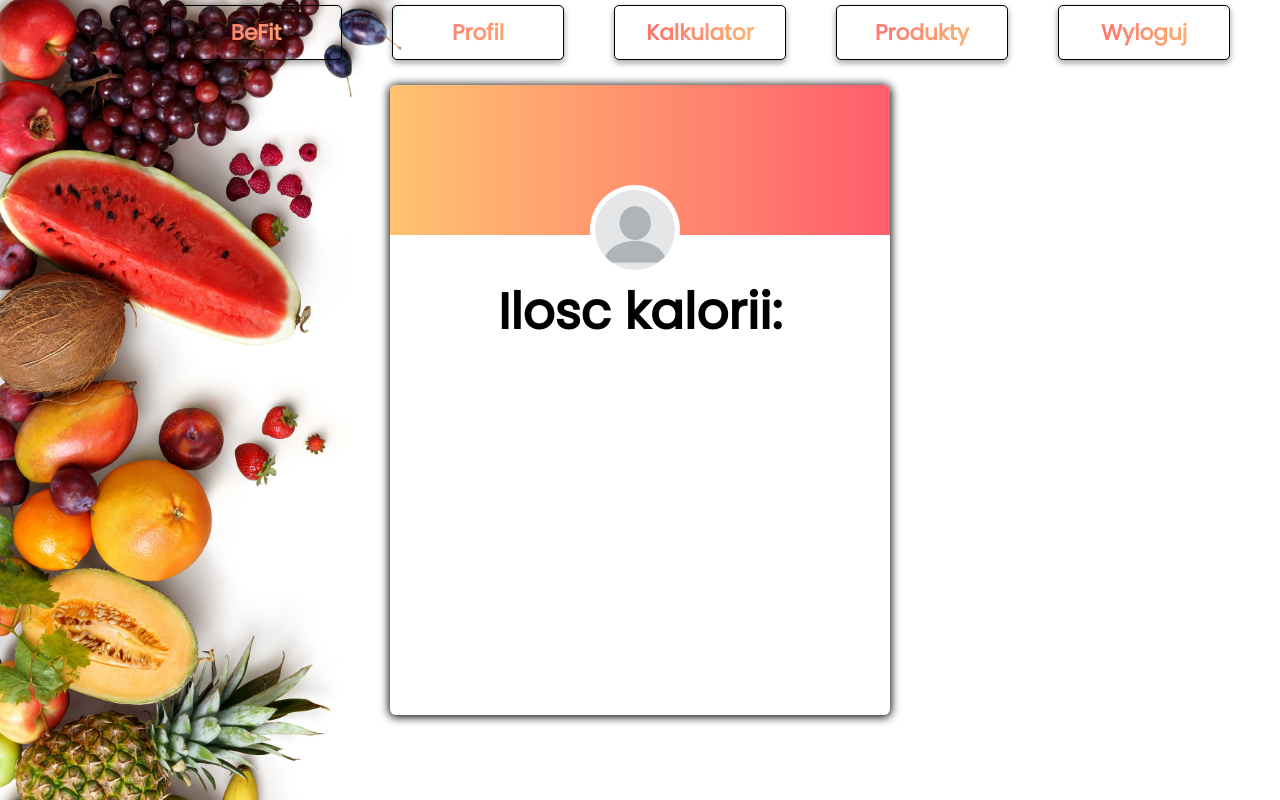
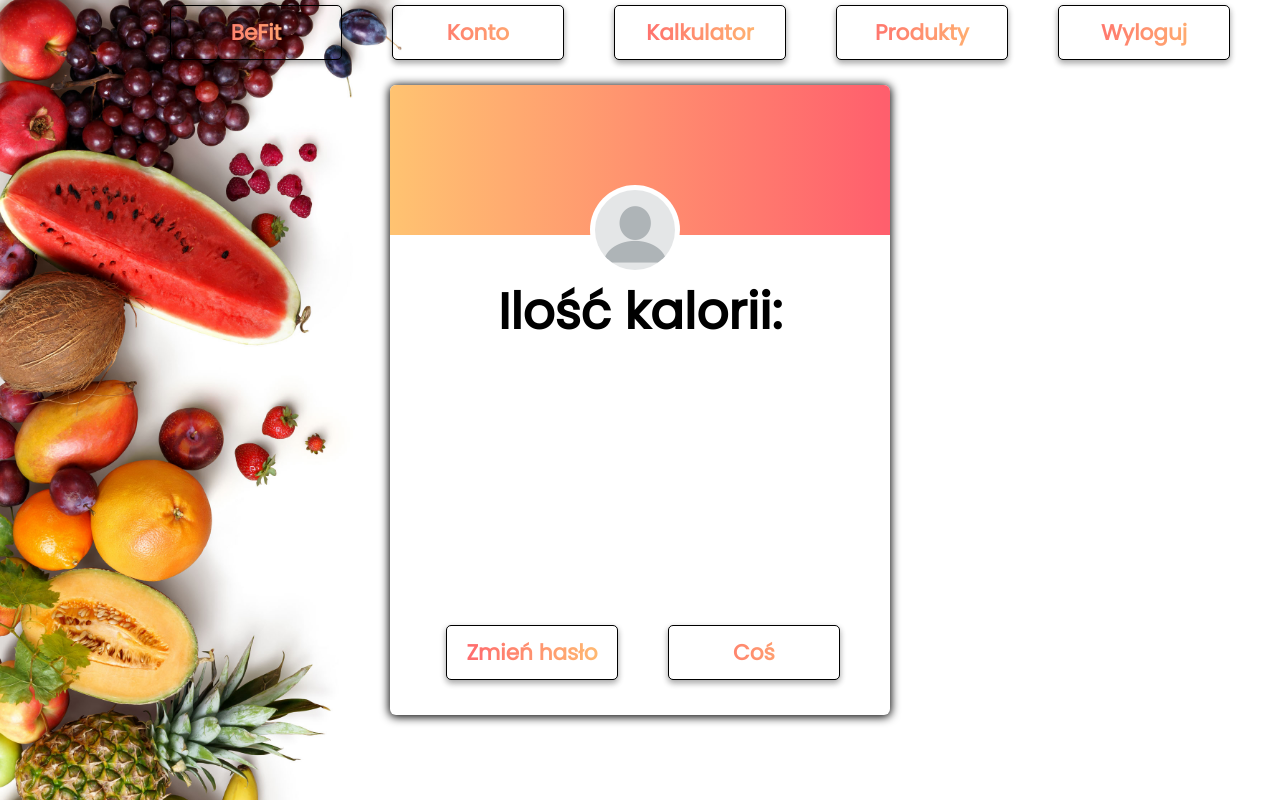
Before and after one commit to krzysztof-github/inzynieria, a PHP site: page /paneluzytkownika.php in a window 1280 px wide. Run offline with PHP 8.4, Linux system fonts and the light colour scheme.

Commit message:
Paneluzytkownika1

```diff
--- a/paneluzytkownika.php
+++ b/paneluzytkownika.php
@@ -17,7 +17,7 @@
 					<li><a href="logout.php">Wyloguj</a></li>
 					<li><a href="wyszukiwarka.php">Produkty</a></li>
 					<li><a href="kalkulator.php">Kalkulator</a></li>
-					<li><a href="paneluzytkownika.php">Profil</a></li>
+					<li><a href="paneluzytkownika.php">Konto</a></li>
 					<li><a href="index.php">BeFit</a></li>
 				</ul>
 			</nav>
@@ -45,11 +45,14 @@
 					?>
 					</h3>
 					<h4>
-				Ilosc kalorii:
+					Ilość kalorii:
 					</h4>
 					</div>
 			</div>
-
+			<ul class="liar">
+			<li><a href="formularz_zmiany_hasla.php">Coś </a></li>
+			<li><a href="formularz_zmiany_hasla.php">Zmień hasło</a></li>
+			</ul>
 		</div>
 		</articlee>
 
--- a/style.css
+++ b/style.css
@@ -287,6 +287,8 @@ box-shadow: 0 19px 38px rgba(0, 0, 0, 0.30), 0 15px 12px rgba(0, 0, 0, 0.22);
 	  text-align: left;
   }
 
+  							/*panel uzytkownika */
+
   .card-container{
 	width: 500px;
 	height: 630px;
@@ -334,3 +336,11 @@ box-shadow: 0 19px 38px rgba(0, 0, 0, 0.30), 0 15px 12px rgba(0, 0, 0, 0.22);
 	opacity: .6;
 	font-weight: bold;
 }
+
+.liar
+{
+	padding-top: 50px;
+	float: right;
+	width: 100%;
+	list-style: none;
+}
```
Lines whose indentation alone changed are shown as unchanged.
